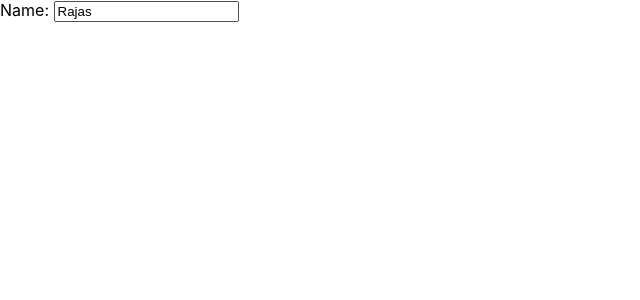
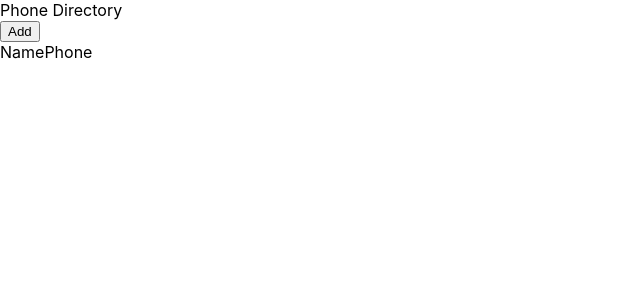
Before and after one commit to hbin1911/phone-directory, a React (Create React App) app: page / in a window 1280 px wide. Shown: the top 300 px of the page, without its empty margins (0-640 px from the left). Built offline with nearby package versions, Linux system fonts and the light colour scheme.

Commit message:
Created ‘Header’ Component

```diff
--- a/src/App.js
+++ b/src/App.js
@@ -1,20 +1,20 @@
+import React, { Component } from 'react';
+import Header from './Header';
+
+    class App extends Component{
+      render(){
+        return(
+          <div>
+            <Header/>
+            <button>Add</button>
+            <div>
+              <span>Name</span>
+              <span>Phone</span>
+            </div>
+          </div>
+        )
+      }
+    }
 
 
-function App() {
-  return (
-    <div>
-    {/* <div>
-      Phone Directory
-    </div>
-    <button> Add </button>
-    <div>
-      <span> Name </span><br/>
-      <span> Phone </span>
-    </div> */}
-    <label htmlFor="name">Name: </label>
-    <input type="text" id="name" placeholder="Type here" defaultValue="Rajas"></input>
-    </div>
-  );
-}
-
 export default App;
--- /dev/null
+++ b/src/Header.js
@@ -0,0 +1,11 @@
+import React from 'react'
+
+const Header = function(){
+    return(
+        <div className='Header'>
+            Phone Directory
+        </div>
+    )
+}
+
+export default Header;
```
